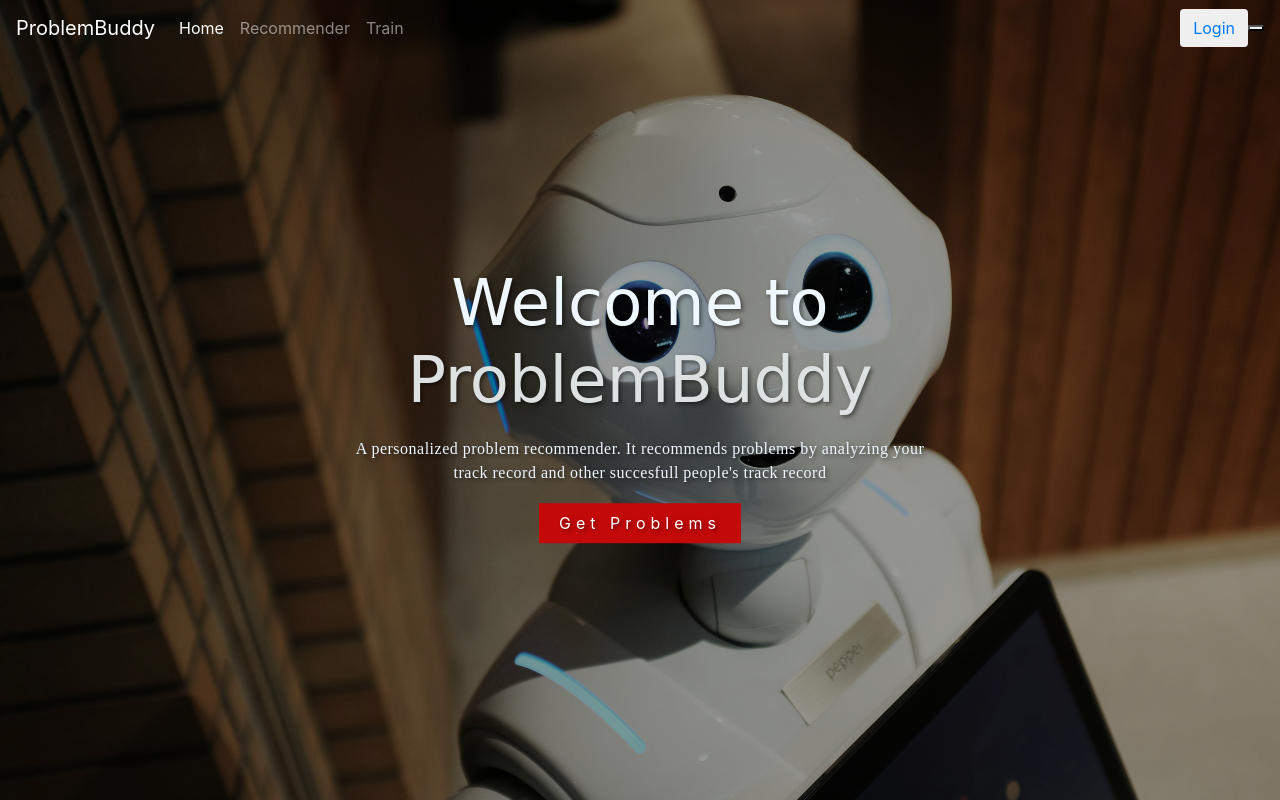
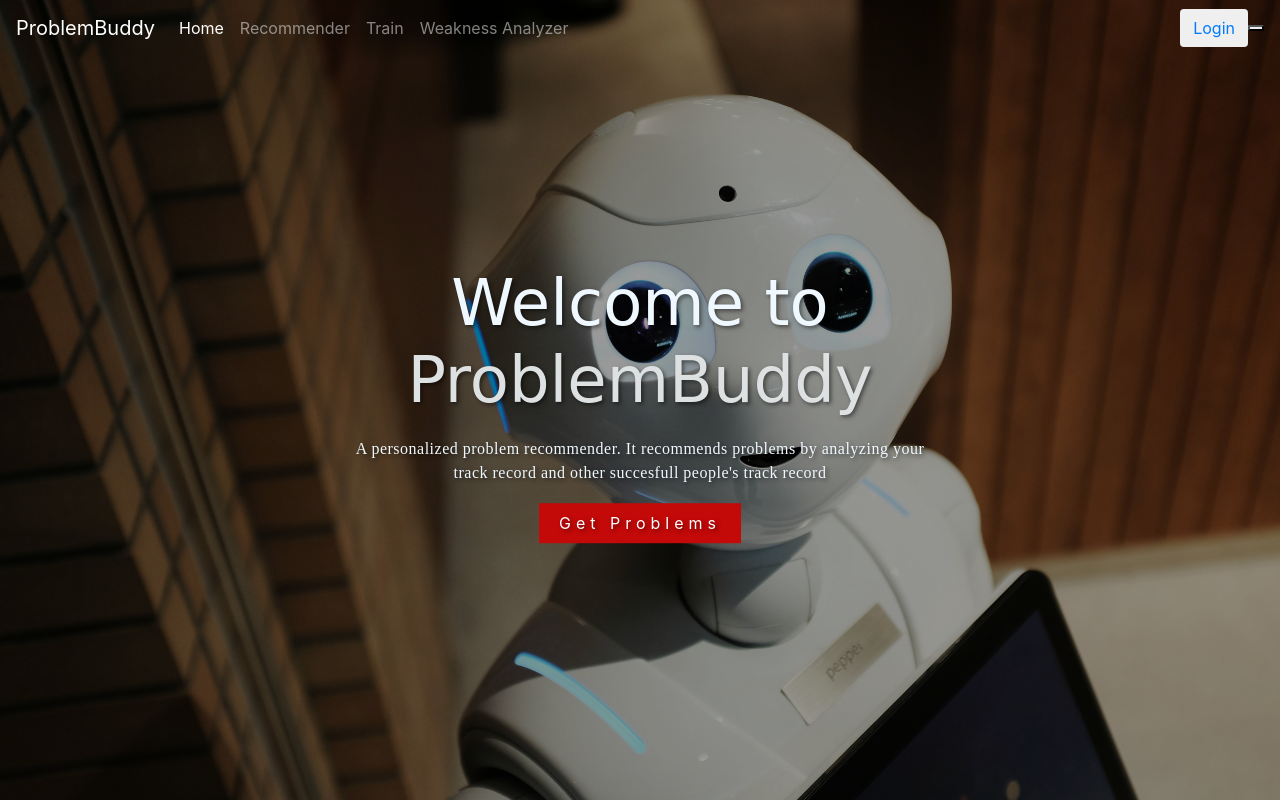
Before and after one commit to TheRakibJoy/ProblemBuddy, a Django app: page / in a window 1280 px wide. Run offline with Django 5.2, Linux system fonts and the light colour scheme; some libraries are stand-ins or nearby versions.

Commit message:
Added Analyzer in Navbar

```diff
--- a/templates/navbar.html
+++ b/templates/navbar.html
@@ -14,6 +14,9 @@
       <li class="nav-item">
         <a class="nav-link" href="{% url 'train' %}">Train</a>
       </li>
+      <li class="nav-item">
+        <a class="nav-link" href="{% url 'profile' %}"> Weakness Analyzer</a>
+      </li>
     </ul>
   </div>
      {% if request.user.is_authenticated %}
```
